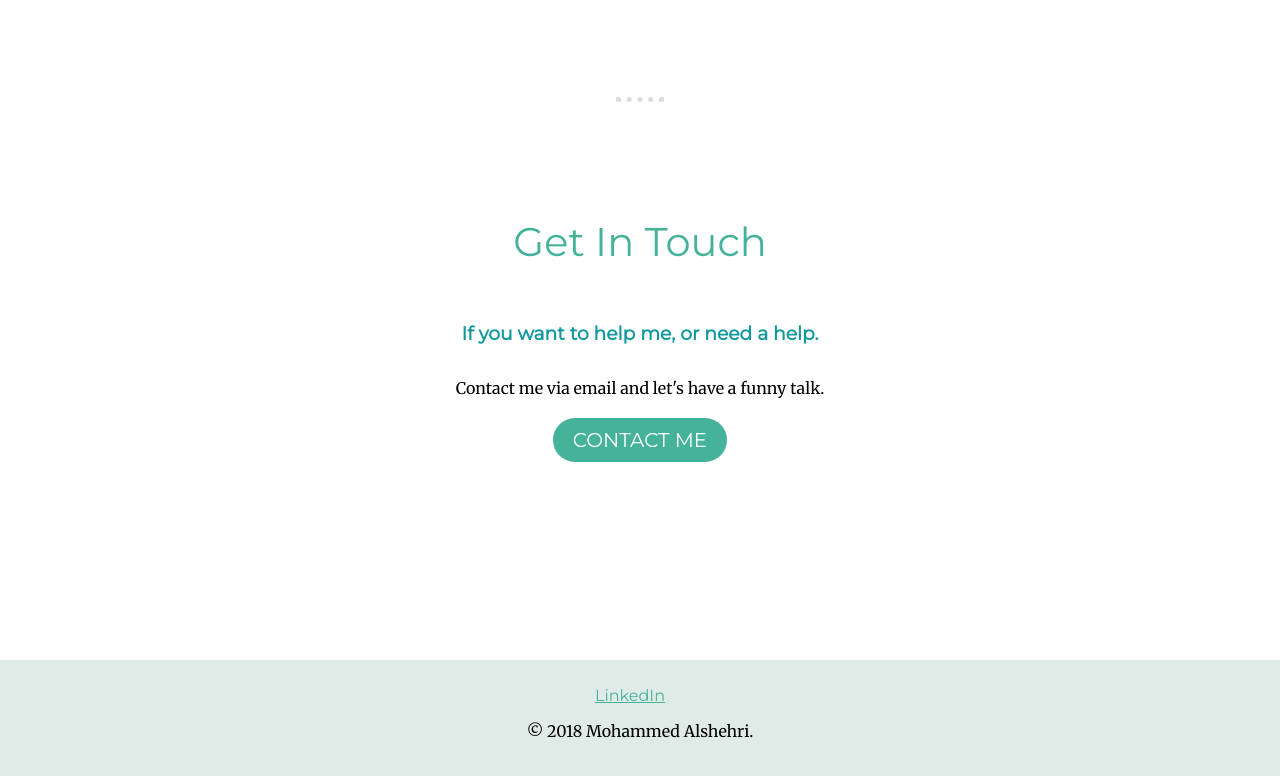
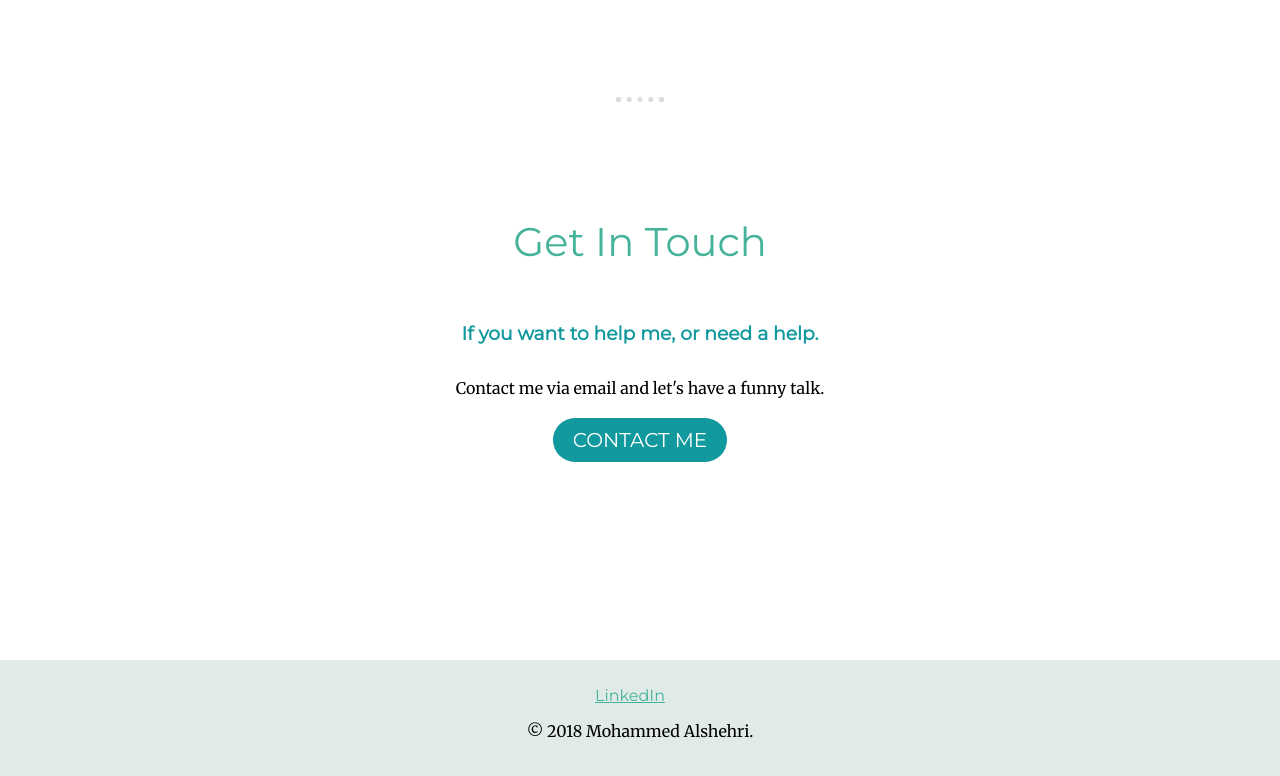
Before and after one commit to imoh26/perosnal, a plain HTML site: page index.html in a window 1280 px wide. Shown: the part 2087-2863 px from the top of the page. Drawn offline with Linux system fonts and the light colour scheme.

Commit message:
Update styles.css

```diff
--- a/styles.css
+++ b/styles.css
@@ -114,8 +114,12 @@ hr {
   font-family: 'Montserrat', sans-serif;
   color: #ffff;
   font-size: 20px;
-  background: #45b29a;
+  background: #11999E;
   padding: 10px 20px 10px 20px;
   margin-top: 60px;
   text-decoration: none;
 }
+
+.btn:hover{
+  background: #45b29a;
+}
```
